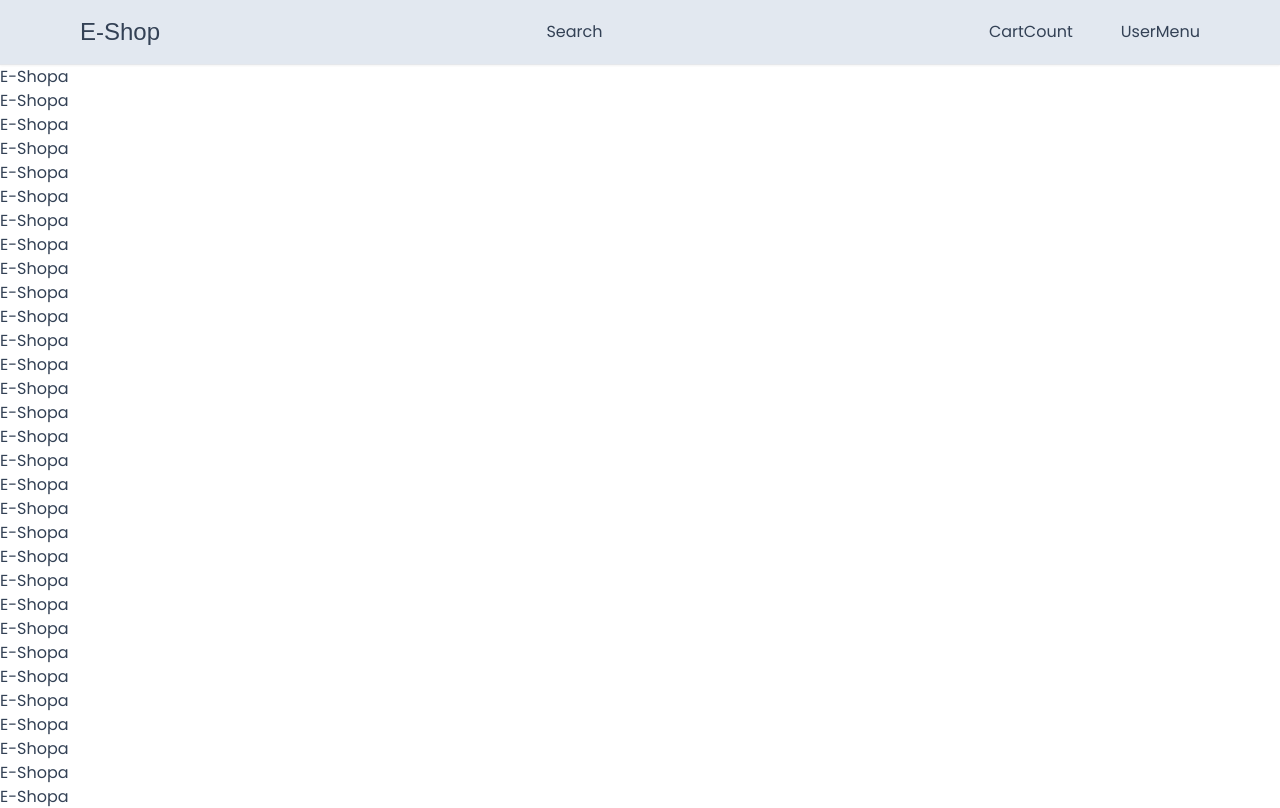
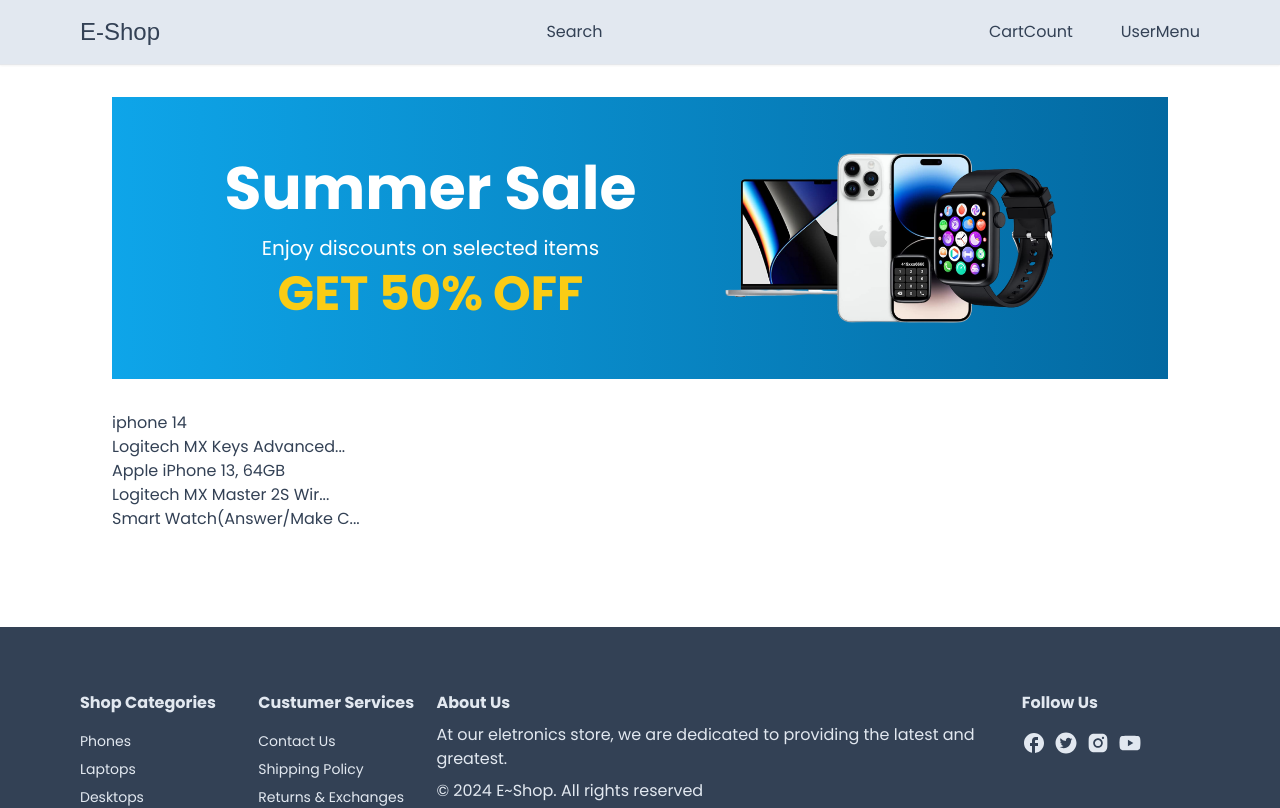
Before and after one commit to gabrielnavas/e-shop, a Next.js app: page / in a window 1280 px wide. Shown: the top 808 px of the page. Built offline with nearby package versions, Linux system fonts and the light colour scheme; a web font is replaced by a local one.

Commit message:
render static products json

```diff
--- /dev/null
+++ b/app/components/HomeBanner.tsx
@@ -0,0 +1,70 @@
+import Image from "next/image";
+import { FC } from "react";
+interface IHomeBannerProps { };
+
+export const HomeBanner: FC<IHomeBannerProps> = (props) => {
+  return (
+    <div className="
+      relative
+      bg-gradient-to-r
+      from-sky-500
+      to-sky-700
+      mb-8
+    ">
+      <div className="
+          mx-auto
+          px-8
+          py-12
+          flex
+          flex-col
+          gap-2
+          md:flex-row
+          items-center
+          justify-evenly
+        ">
+        <div className="mb-8 md:mb-0 text-center">
+          <h1
+            className="
+              text-4xl
+              md:text-6xl
+              font-bold
+              text-white
+              mb-4
+            "
+          >Summer Sale</h1>
+          <p className="
+            text-lg
+            md:text-xl
+            text-white
+            mb-2
+          ">
+            Enjoy discounts on selected items
+          </p>
+          <p className="
+            text-2xl
+            md:text-5xl
+            text-yellow-400
+            font-bold
+            "
+          >
+            GET 50% OFF
+          </p>
+        </div>
+        <div className="
+          w-1/3
+          relative
+          aspect-video
+        ">
+          <Image
+            fill
+            className="
+              object-contain
+            "
+            alt='banner image'
+            src='/banner-image.png'
+          />
+        </div>
+      </div>
+    </div>
+  );
+}
--- a/app/page.tsx
+++ b/app/page.tsx
@@ -1,7 +1,23 @@
+import { products } from "@/utils/product";
+import { Container } from "./components/Container";
+import { HomeBanner } from "./components/HomeBanner";
+import { truncateText } from "@/utils/truncateText";
+
 export default function Home() {
   return (
-    <div>
-      {new Array(60).fill('').map((_, index) => (<div key={index}>E-Shopa</div>))}
+    <div className="
+      p-8
+    ">
+      <Container>
+        <div>
+          <HomeBanner />
+        </div>
+        <div>
+          {products.map(product => (
+            <div>{truncateText(product.name)}</div>
+          ))}
+        </div>
+      </Container>
     </div>
   )
 }
--- /dev/null
+++ b/utils/product.tsx
@@ -0,0 +1,185 @@
+//I am changing the image links from firebase to amazon, firebase has issues with these direct links. Please remember to add the amazon link(that will show up at the error) instead of firebase at the cofig for it to work out.
+
+export const products = [
+  {
+    id: "64a654593e91b8e73a351e9b",
+    name: "iphone 14",
+    description: "Short description",
+    price: 2999,
+    brand: "apple",
+    category: "Phone",
+    inStock: true,
+    images: [
+      {
+        color: "White",
+        colorCode: "#FFFFFF",
+        image:
+          "https://m.media-amazon.com/images/I/71p-tHQ0u1L._AC_SX679_.jpg",
+      },
+      {
+        color: "Gray",
+        colorCode: "#808080",
+        image:
+          "https://m.media-amazon.com/images/I/417tEj3iJ8L._AC_.jpg",
+      },
+    ],
+    reviews: [],
+  },
+  {
+    id: "64a4ebe300900d44bb50628a",
+    name: "Logitech MX Keys Advanced Wireless Illuminated Keyboard, Tactile Responsive Typing, Backlighting, Bluetooth, USB-C, Apple macOS, Microsoft Windows, Linux, iOS, Android, Metal Build (Black)",
+    description:
+      "PERFECT STROKE KEYS - Spherically-dished keys match the shape of your fingertips, offering satisfying feedback with every tap\nCOMFORT AND STABILITY - Type with confidence on a keyboard crafted for comfort, stability, and precision",
+    price: 102.99,
+    brand: "logitech",
+    category: "Accesories",
+    inStock: true,
+    images: [
+      {
+        color: "Black",
+        colorCode: "#000000",
+        image:
+          "https://m.media-amazon.com/images/I/71gOLg2-kqL.__AC_SX300_SY300_QL70_FMwebp_.jpg",
+      },
+    ],
+    reviews: [
+      {
+        id: "64a65a6158b470c6e06959ee",
+        userId: "6475af156bad4917456e6e1e",
+        productId: "64a4ebe300900d44bb50628a",
+        rating: 5,
+        comment: "good",
+        createdDate: "2023-07-06T06:08:33.067Z",
+        user: {
+          id: "6475af156bad4917456e6e1e",
+          name: "Charles",
+          email: "example@gmail.com",
+          emailVerified: null,
+          image:
+            "https://lh3.googleusercontent.com/a/AAcHTteOiCtILLBWiAoolIW9PJH-r5825pBDl824_8LD=s96-c",
+          hashedPassword: null,
+          createdAt: "2023-05-30T08:08:53.979Z",
+          updatedAt: "2023-05-30T08:08:53.979Z",
+          role: "ADMIN",
+        },
+      },
+    ],
+  },
+  {
+    id: "648437b38c44d52b9542e340",
+    name: "Apple iPhone 13, 64GB",
+    description:
+      'The product is refurbished, fully functional, and in excellent condition. Backed by the 90-day E~Shop Renewed Guarantee.\n- This pre-owned product has been professionally inspected, tested and cleaned by Amazon qualified vendors. It is not certified by Apple.\n- This product is in "Excellent condition". The screen and body show no signs of cosmetic damage visible from 12 inches away.\n- This product will have a battery that exceeds 80% capacity relative to new.\n- Accessories may not be original, but will be compatible and fully functional. Product may come in generic box.\n- Product will come with a SIM removal tool, a charger and a charging cable. Headphone and SIM card are not included.\n- This product is eligible for a replacement or refund within 90-day of receipt if it does not work as expected.\n- Refurbished phones are not guaranteed to be waterproof.',
+    price: 40,
+    brand: "Apple",
+    category: "Phone",
+    inStock: true,
+    images: [
+      {
+        color: "Black",
+        colorCode: "#000000",
+        image:
+          "https://m.media-amazon.com/images/I/61g+McQpg7L._AC_SX679_.jpg",
+      },
+      {
+        color: "Blue",
+        colorCode: " #0000FF",
+        image:
+          "https://m.media-amazon.com/images/I/713Om9vCHUL._AC_SX679_.jpg",
+      },
+      {
+        color: "Red",
+        colorCode: "#FF0000",
+        image:
+          "https://m.media-amazon.com/images/I/61thdjmfHcL.__AC_SX300_SY300_QL70_FMwebp_.jpg",
+      },
+    ],
+    reviews: [
+      {
+        id: "6499b4887402b0efd394d8f3",
+        userId: "6499b184b0e9a8c8709821d3",
+        productId: "648437b38c44d52b9542e340",
+        rating: 4,
+        comment:
+          "good enough. I like the camera and casing. the delivery was fast too.",
+        createdDate: "2023-06-26T15:53:44.483Z",
+        user: {
+          id: "6499b184b0e9a8c8709821d3",
+          name: "Chaoo",
+          email: "example1@gmail.com",
+          emailVerified: null,
+          image:
+            "https://lh3.googleusercontent.com/a/AAcHTtcuRLwWi1vPKaQOcJlUurlhRAIIq2LgYccE8p32=s96-c",
+          hashedPassword: null,
+          createdAt: "2023-06-26T15:40:52.558Z",
+          updatedAt: "2023-06-26T15:40:52.558Z",
+          role: "USER",
+        },
+      },
+      {
+        id: "6499a110efe4e4de451c7edc",
+        userId: "6475af156bad4917456e6e1e",
+        productId: "648437b38c44d52b9542e340",
+        rating: 5,
+        comment: "I really liked it!!",
+        createdDate: "2023-06-26T14:30:40.998Z",
+        user: {
+          id: "6475af156bad4917456e6e1e",
+          name: "Charles",
+          email: "example@gmail.com",
+          emailVerified: null,
+          image:
+            "https://lh3.googleusercontent.com/a/AAcHTteOiCtILLBWiAoolIW9PJH-r5825pBDl824_8LD=s96-c",
+          hashedPassword: null,
+          createdAt: "2023-05-30T08:08:53.979Z",
+          updatedAt: "2023-05-30T08:08:53.979Z",
+          role: "ADMIN",
+        },
+      },
+    ],
+  },
+  {
+    id: "64a4e9e77e7299078334019f",
+    name: "Logitech MX Master 2S Wireless Mouse – Use on Any Surface, Hyper-Fast Scrolling, Ergonomic Shape, Rechargeable, Control Upto 3 Apple Mac and Windows Computers, Graphite",
+    description:
+      "Cross computer control: Game changing capacity to navigate seamlessly on 3 computers, and copy paste text, images, and files from 1 to the other using Logitech flow\nDual connectivity: Use with upto 3 Windows or Mac computers via included Unifying receiver or Bluetooth Smart wireless technology. Gesture button- Yes",
+    price: 70,
+    brand: "logitech",
+    category: "Accesories",
+    inStock: true,
+    images: [
+      {
+        color: "Graphite",
+        colorCode: " #383838",
+        image:
+          "https://m.media-amazon.com/images/I/61ni3t1ryQL.__AC_SX300_SY300_QL70_FMwebp_.jpg",
+      },
+    ],
+    reviews: [],
+  },
+  {
+    id: "649d775128b6744f0f497040",
+    name: 'Smart Watch(Answer/Make Call), 1.85" Smartwatch for Men Women IP68 Waterproof, 100+ Sport Modes, Fitness Activity Tracker, Heart Rate Sleep Monitor, Pedometer, Smart Watches for Android iOS, 2023',
+    description:
+      'Bluetooth Call and Message Reminder: The smart watch is equipped with HD speaker, after connecting to your phone via Bluetooth, you can directly use the smartwatches to answer or make calls, read messages, store contacts, view call history. The smartwatch can set up more message notifications in "GloryFit" APP. You will never miss any calls and messages during meetings, workout and riding.',
+    price: 50,
+    brand: "Nerunsa",
+    category: "Watch",
+    inStock: true,
+    images: [
+      {
+        color: "Black",
+        colorCode: "#000000",
+        image:
+          "https://m.media-amazon.com/images/I/71s4mjiit3L.__AC_SX300_SY300_QL70_FMwebp_.jpg",
+      },
+      {
+        color: "Silver",
+        colorCode: "#C0C0C0",
+        image:
+          "https://m.media-amazon.com/images/I/71zbWSRMaYL.__AC_SX300_SY300_QL70_FMwebp_.jpg",
+      },
+    ],
+    reviews: [],
+  },
+];
--- /dev/null
+++ b/utils/truncateText.ts
@@ -0,0 +1,8 @@
+export const truncateText = (text: string) => {
+  if(text.length < 25) {
+    return text;
+  }
+
+  const truncatedText=  text.substring(0, 25) ;
+  return `${truncatedText}...`
+}
```
